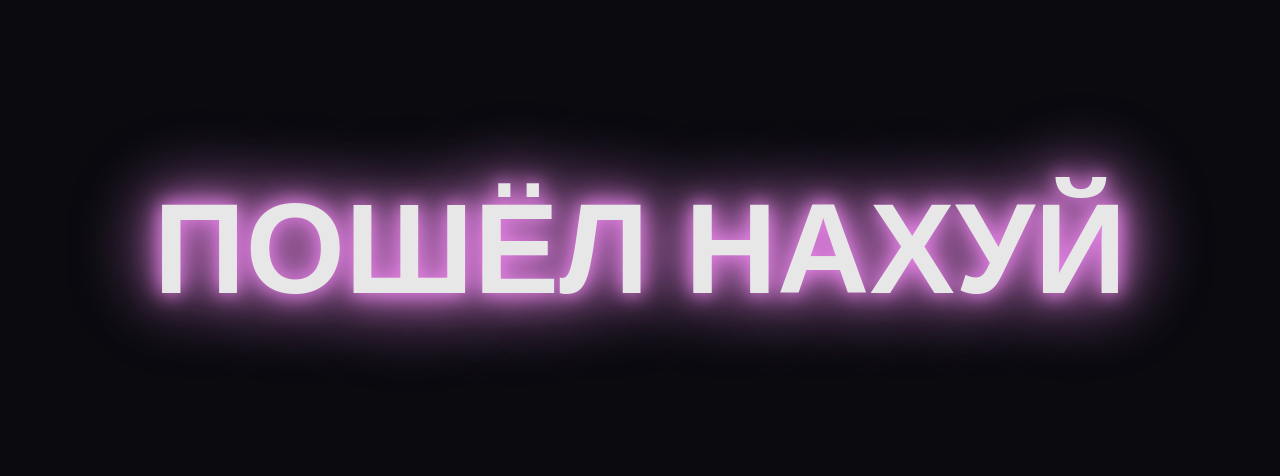
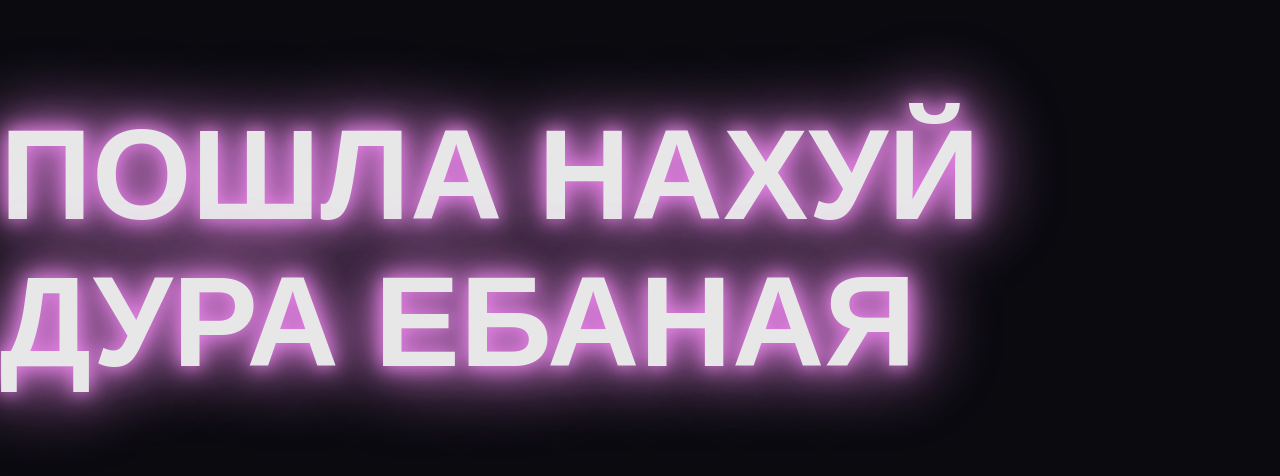
Before and after one commit to sergiysmus-png/Zar-Liter, a plain HTML site: page index.html in a window 1280 px wide. Shown: the part 152-628 px from the top of the page. Drawn offline with Linux system fonts and the light colour scheme.

Commit message:
Change title and heading text in index.html

```diff
--- a/index.html
+++ b/index.html
@@ -2,7 +2,7 @@
 <html lang="ru">
 <head>
 <meta charset="UTF-8">
-<title>ПОШЁЛ НАХУЙ</title>
+<title>ПОШЛЛА НАХУЙ</title>
 <style>
   html, body {
     margin: 0;
@@ -46,6 +46,6 @@
 </style>
 </head>
 <body>
-  <h1>ПОШЁЛ НАХУЙ</h1>
+  <h1>ПОШЛА НАХУЙ ДУРА ЕБАНАЯ</h1>
 </body>
 </html>
```
